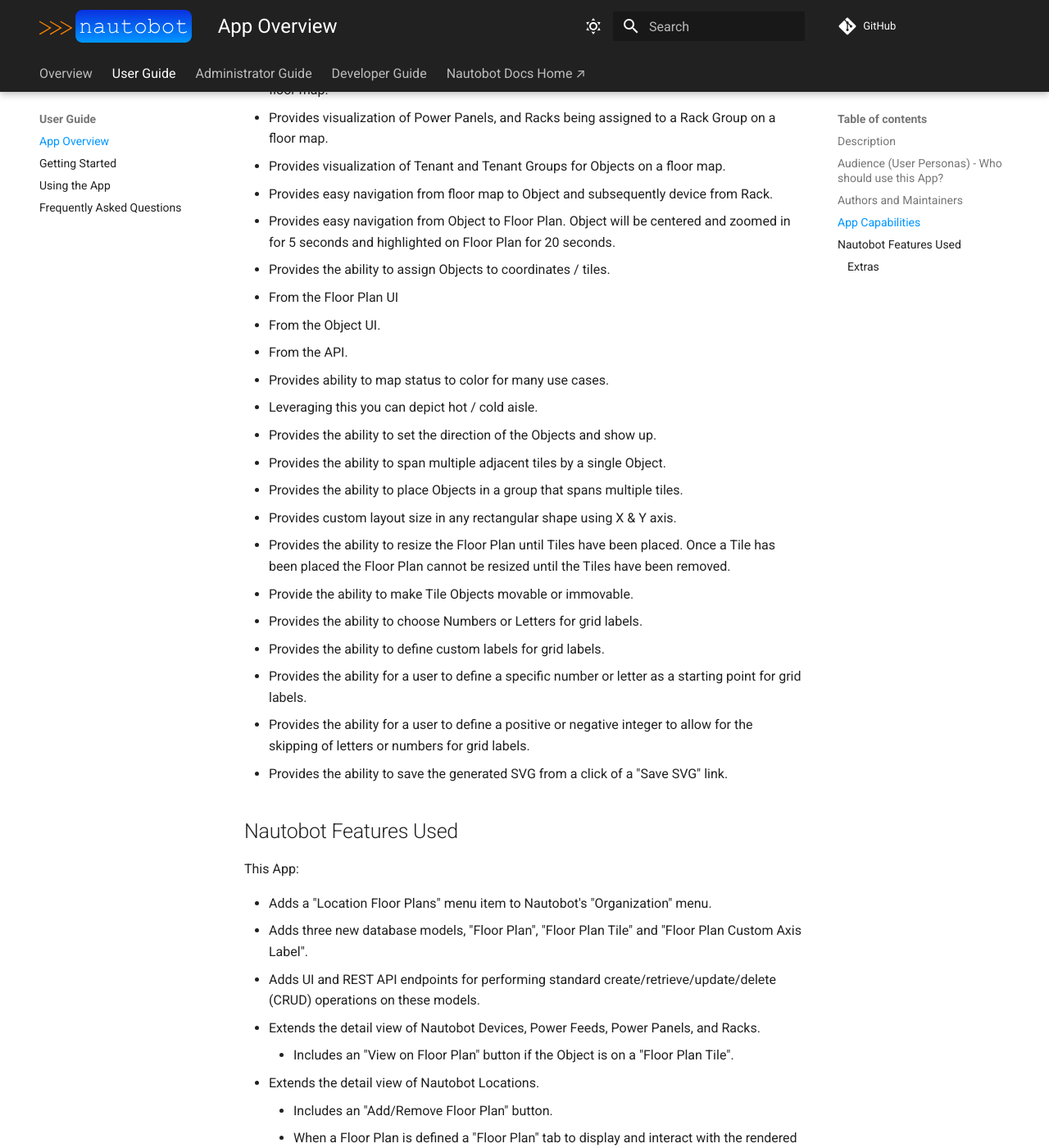
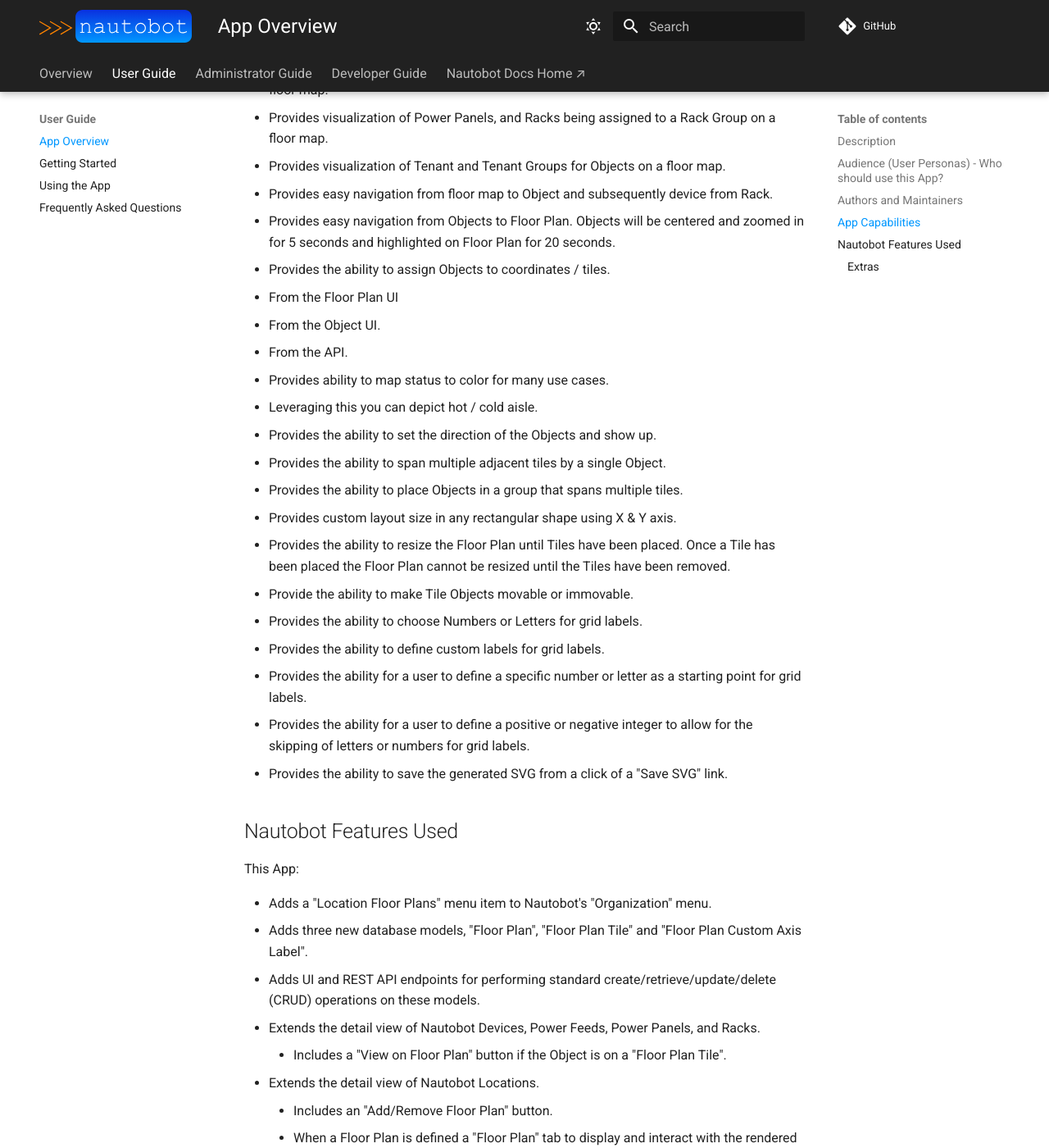
Before and after one commit to nautobot/nautobot-app-floor-plan, an MkDocs documentation site: the page built from docs/user/app_overview.md, in a window 1280 px wide and 1400 px high, scrolled down 1014 px. Shown: the whole window at 82% size. Built offline with MkDocs 1.6.1 and Material for MkDocs 9.7.7, drawn with Linux system fonts in a browser that asks for light colours; comment, search, counter and statistics services are not loaded.

Commit message:
Addressing PR comments.

```diff
--- a/docs/user/app_overview.md
+++ b/docs/user/app_overview.md
@@ -25,7 +25,7 @@
 - Provides visualization of Power Panels, and Racks being assigned to a Rack Group on a floor map.
 - Provides visualization of Tenant and Tenant Groups for Objects on a floor map.
 - Provides easy navigation from floor map to Object and subsequently device from Rack.
-- Provides easy navigation from Object to Floor Plan. Object will be centered and zoomed in for 5 seconds and highlighted on Floor Plan for 20 seconds.
+- Provides easy navigation from Objects to Floor Plan. Objects will be centered and zoomed in for 5 seconds and highlighted on Floor Plan for 20 seconds.
 - Provides the ability to assign Objects to coordinates / tiles.
   - From the Floor Plan UI
   - From the Object UI.
@@ -52,7 +52,7 @@
 - Adds three new database models, "Floor Plan", "Floor Plan Tile" and "Floor Plan Custom Axis Label".
 - Adds UI and REST API endpoints for performing standard create/retrieve/update/delete (CRUD) operations on these models.
 - Extends the detail view of Nautobot Devices, Power Feeds, Power Panels, and Racks.
-    - Includes an "View on Floor Plan" button if the Object is on a "Floor Plan Tile".
+    - Includes a "View on Floor Plan" button if the Object is on a "Floor Plan Tile".
 - Extends the detail view of Nautobot Locations.
     - Includes an "Add/Remove Floor Plan" button.
     - When a Floor Plan is defined a "Floor Plan" tab to display and interact with the rendered floor plan will be present.
--- a/nautobot_floor_plan/static/nautobot_floor_plan/js/floorplan.js
+++ b/nautobot_floor_plan/static/nautobot_floor_plan/js/floorplan.js
@@ -216,6 +216,7 @@
         svgElement.addEventListener("wheel", function(e) {
             if (!e.shiftKey) return;
 
+            // Prevent default scrolling behavior
             e.preventDefault();
             e.stopPropagation();
 
```
Also changed, not shown: 2 other files.
